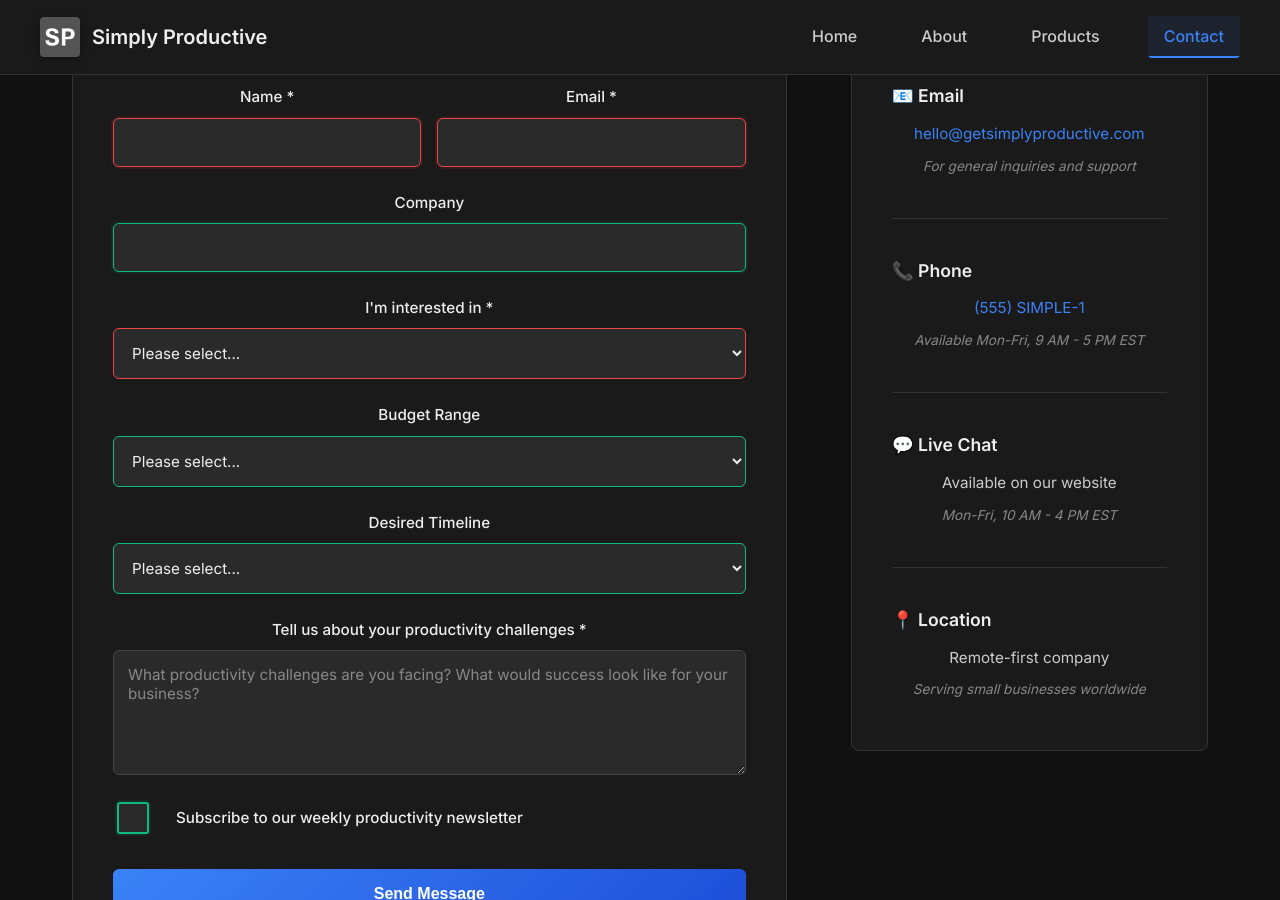
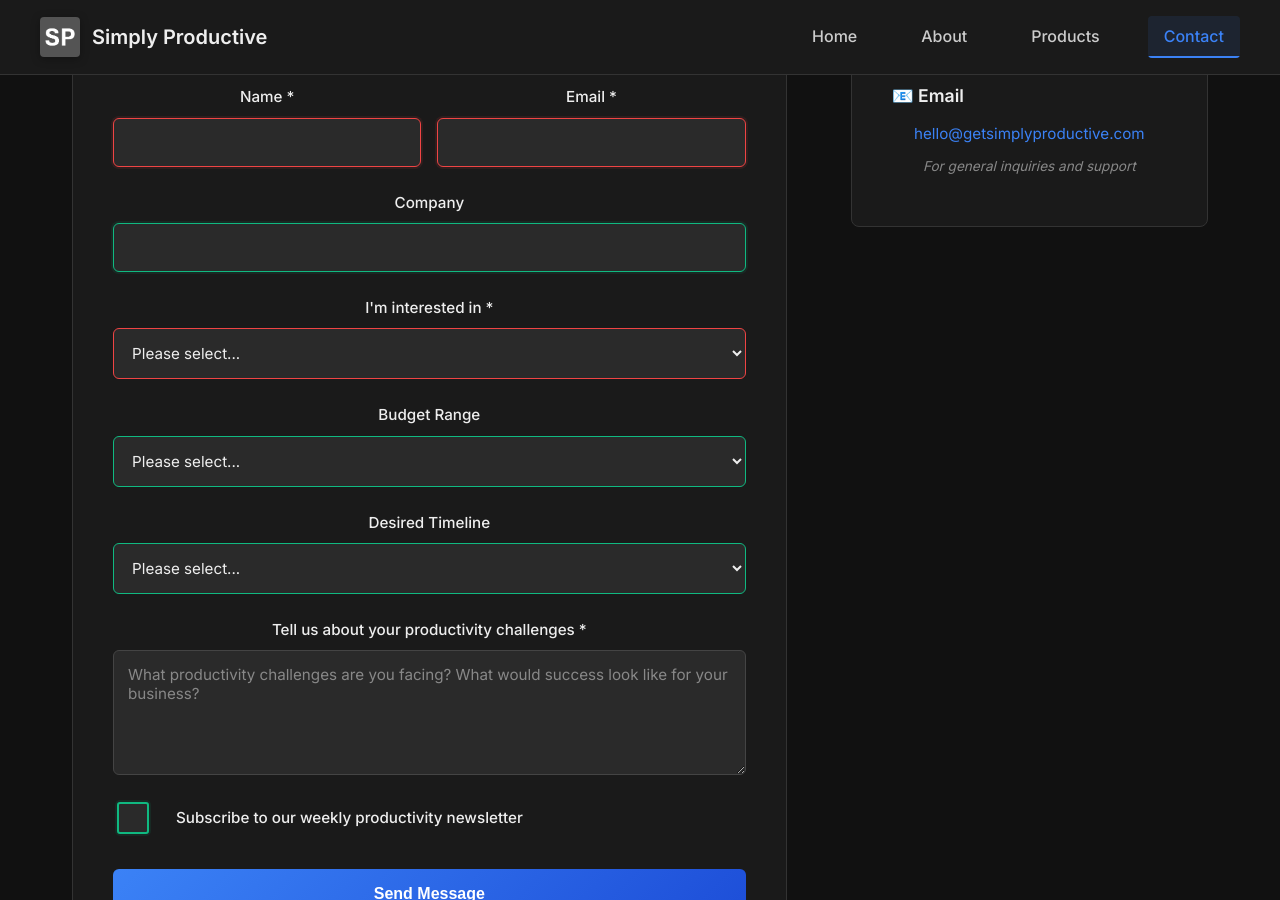
Before and after one commit to dbough/getsimplyproductive.com, a Jekyll site: the page built from contact.md, in a window 1280 px wide and 900 px high, scrolled down 454 px. Built offline with Jekyll 4.4.1, drawn with Linux system fonts in a browser that asks for light colours.

Commit message:
removing nonsense contact sections

```diff
--- a/contact.md
+++ b/contact.md
@@ -98,24 +98,6 @@
         <p><a href="mailto:hello@getsimplyproductive.com">hello@getsimplyproductive.com</a></p>
         <p class="method-note">For general inquiries and support</p>
       </div>
-
-      <div class="contact-method">
-        <h4>📞 Phone</h4>
-        <p><a href="tel:+1-555-SIMPLE">(555) SIMPLE-1</a></p>
-        <p class="method-note">Available Mon-Fri, 9 AM - 5 PM EST</p>
-      </div>
-
-      <div class="contact-method">
-        <h4>💬 Live Chat</h4>
-        <p>Available on our website</p>
-        <p class="method-note">Mon-Fri, 10 AM - 4 PM EST</p>
-      </div>
-
-      <div class="contact-method">
-        <h4>📍 Location</h4>
-        <p>Remote-first company</p>
-        <p class="method-note">Serving small businesses worldwide</p>
-      </div>
     </div>
   </div>
 </section>
```
